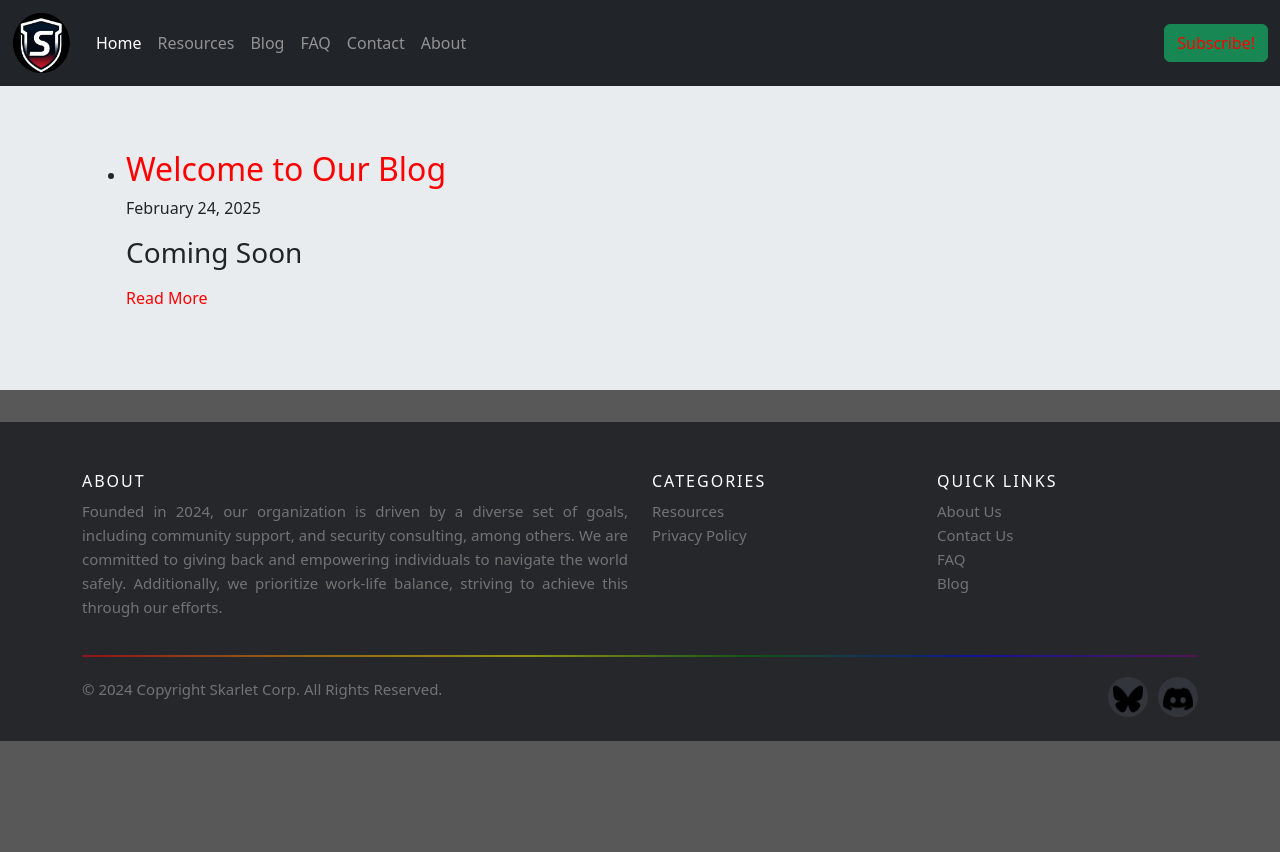
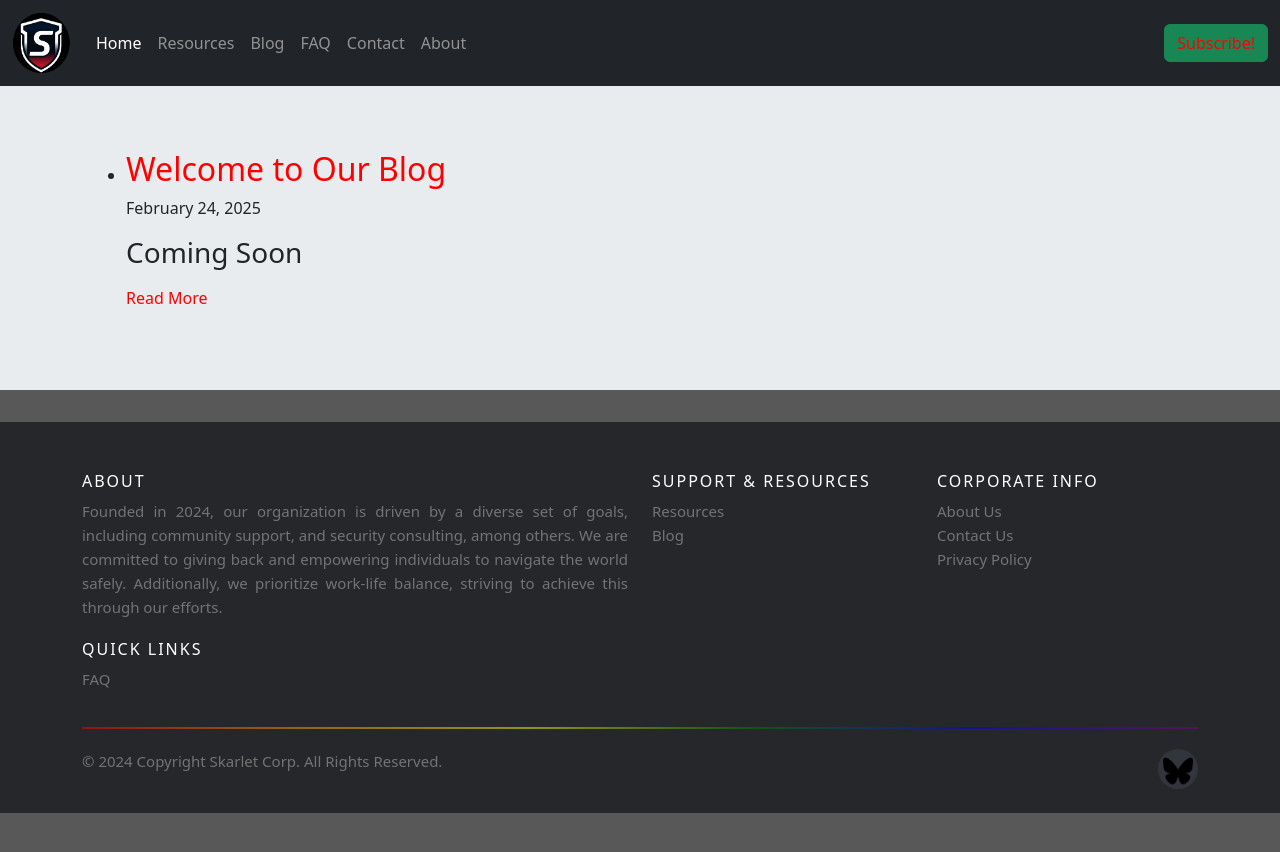
Before and after one commit to SkarletTeam/skarlet, a Jekyll site: the page built from blog.md, in a window 1280 px wide. Shown: the top 852 px of the page. Built offline with Jekyll 4.4.1, drawn with Linux system fonts in a browser that asks for light colours; a script that is not in the unit is left out.

Commit message:
Update footer.html

```diff
--- a/_includes/footer.html
+++ b/_includes/footer.html
@@ -6,23 +6,27 @@
             <h6>About</h6>
             <p class="text-justify">Founded in 2024, our organization is driven by a diverse set of goals, including community support, and security consulting, among others. We are committed to giving back and empowering individuals to navigate the world safely. Additionally, we prioritize work-life balance, striving to achieve this through our efforts.</p>
           </div>
-
           <div class="col-xs-6 col-md-3">
-            <h6>Categories</h6>
+            <h6>Support & Resources</h6>
             <ul class="footer-links">
               <li><a class="nav-link" href="/resources"> Resources </a></li>
-              <li><a href="#"></a></li>
+              <li><a class="nav-link" href="/blog"> Blog</a></li>
+            </ul>
+          </div>
+          <div class="col-xs-6 col-md-3">
+            <h6>Corporate Info</h6>
+            <ul class="footer-links">
+              <li><a class="nav-link" href="#"></a></li>
+              <li><a class="nav-link" href="#"></a></li>
+			  <li><a href="/about">About Us</a></li>
+              <li><a href="/contact">Contact Us</a></li>
 			  <li><a class="nav-link" data-bs-toggle="modal" data-bs-target="#privacyPolicyModal">Privacy Policy</a></li>
             </ul>
           </div>
-
           <div class="col-xs-6 col-md-3">
             <h6>Quick Links</h6>
             <ul class="footer-links">
-              <li><a href="/about">About Us</a></li>
-              <li><a href="/contact">Contact Us</a></li>
               <li><a href="/faq">FAQ</a></li>
-              <li><a href="/blog">Blog</a></li>
             </ul>
           </div>
         </div>
@@ -40,7 +44,7 @@
 			  <li><a class="github" href="#"><img src="/img/github.png" width="30" height="30" alt="github" /><i class="fi fi-brands-github"></i></a></li>
 			  <li><a class="youtube" href="#"><img src="/img/youtube.png" width="30" height="30" alt="youtube" /><i class="fi fi-brands-youtube"></i></a></li> -->
               <li><a class="bluesky" href="https://bsky.app/profile/skarletcorp.bsky.social"><img src="/img/bluesky.png" width="30" height="30" alt="bluesky" /><i class="fi fi-brands-bluesky"></i></a></li>
-			  <li><a class="discord" href="#"><img src="/img/discord.png" width="30" height="30" alt="discord" /><i class="fi fi-brands-discord"></i></a></li>
+			  <!-- <li><a class="discord" href="#"><img src="/img/discord.png" width="30" height="30" alt="discord" /><i class="fi fi-brands-discord"></i></a></li> -->
             </ul>
           </div>
         </div>
```
